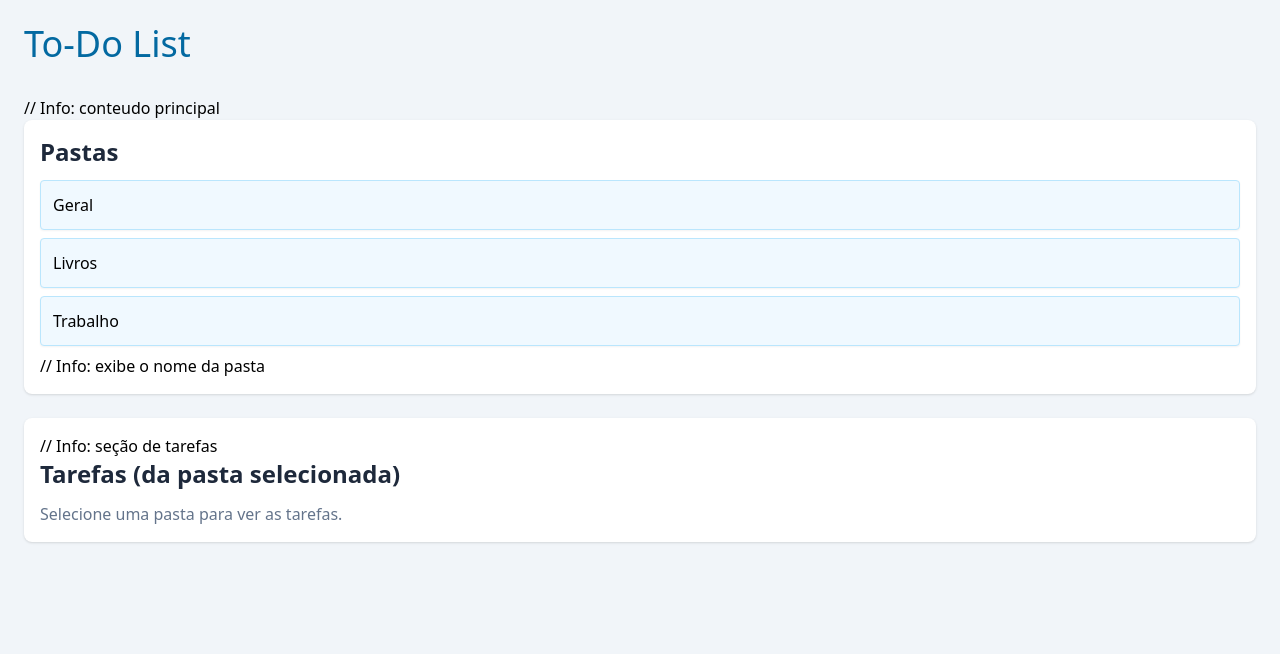
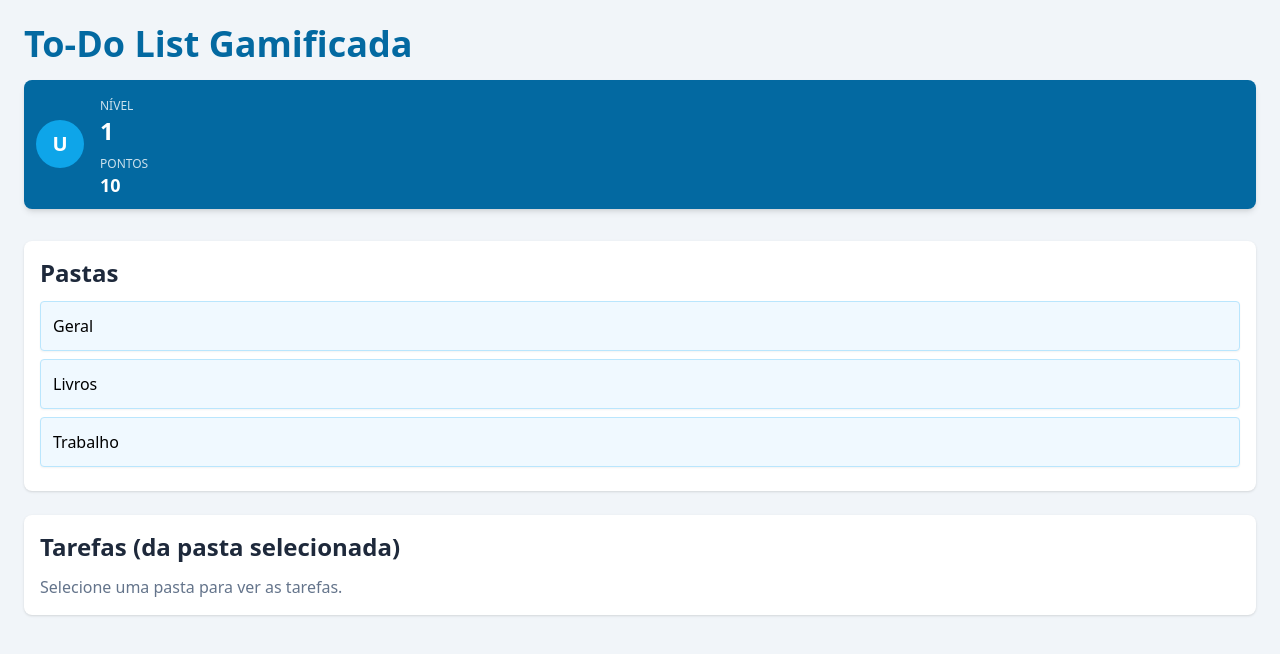
Before and after one commit to Gabriel-Leall/Projetos, a React (Vite) app in the folder To-Do-List/: page / in a window 1280 px wide. Shown: the top 654 px of the page. Built offline with nearby package versions, Linux system fonts and the light colour scheme.

Commit message:
feat(ui): Implementado componentes FolderList, FolderItem e GamificationHeader

```diff
--- a/To-Do-List/src/App.tsx
+++ b/To-Do-List/src/App.tsx
@@ -1,37 +1,39 @@
 // src/App.tsx
-import { useData } from "./context/dataContext";
+import { useData } from './context/dataContext';
+import FolderList from './components/FolderList'; // 1. IMPORTA o FolderList
+import GamificationHeader from './components/GamificationHeader';
 
 function App() {
   const { state } = useData();
+
   return (
-    /* INFO: container principal da página */
     <div className="p-6 bg-slate-100 min-h-screen">
       <header className="mb-8">
-        <h1 className="text-4xl font bold text-sky-700"> To-Do List</h1>
+        <h1 className="text-4xl font-bold text-sky-700 mb-4">
+          To-Do List Gamificada
+        </h1>
+        <GamificationHeader />
       </header>
 
-    // Info: conteudo principal
       <main>
         <section className="mb-6 p-4 bg-white rounded-lg shadow">
-          <h2 className="text-2xl font-semibold text-slate-800 mb-3">Pastas</h2>
-          {state.folders.length === 0 ? (
-            <p className="text-slate-500">
-               Nenhuma pasta criada ainda.
-            </p> ) : (
-              <ul className="list-none p-0"> {/* Info: lista de pastas */}
-                {state.folders.map((folder) => ( // Info: mapeia as pastas do estado e exibe cada uma
-                  <li key={folder.id} className="p-3 mb-2 bg-sky-50 hover:bg-sky-100 rounded shadow-sm border border-sky-200 cursor-pointer"> {folder.name} </li> ))} // Info: exibe o nome da pasta
-              </ul>
-            )}
+          <h2 className="text-2xl font-semibold text-slate-800 mb-3">
+            Pastas
+          </h2>
+          {/* 2. USA o FolderList aqui, passando as pastas do estado como prop */}
+          <FolderList folders={state.folders} />
         </section>
 
-        <section className="p-4 bg-white rounded-lg shadow"> // Info: seção de tarefas
-          <h2 className="text-2xl font-semibold text-slate-800 mb-3"> Tarefas (da pasta selecionada)</h2> {/*TODO: Por agora, uma mensagem. Depois lista de tarefas */}
-          <p className="text-slate-500"> Selecione uma pasta para ver as tarefas.</p>
+        <section className="p-4 bg-white rounded-lg shadow">
+          <h2 className="text-2xl font-semibold text-slate-800 mb-3">
+            Tarefas (da pasta selecionada)
+          </h2>
+          {/* Ainda um placeholder */}
+          <p className="text-slate-500">Selecione uma pasta para ver as tarefas.</p>
         </section>
       </main>
     </div>
   );
 }
 
-export default App;  // Info: container principal da página
+export default App;
--- /dev/null
+++ b/To-Do-List/src/components/FolderItem.tsx
@@ -0,0 +1,20 @@
+// src/components/FolderItem.tsx
+import React from 'react';
+import type { Folder } from '../types'; // Certifica-te que o caminho para 'types' está correto
+                                      // Se FolderItem.tsx está em src/components/, ../types está correto.
+
+interface FolderItemProps {
+  folder: Folder;
+}
+
+const FolderItem: React.FC<FolderItemProps> = ({ folder }) => {
+  return (
+    <li
+      className="p-3 mb-2 bg-sky-50 hover:bg-sky-100 rounded shadow-sm border border-sky-200 cursor-pointer"
+    >
+      {folder.name}
+    </li>
+  );
+};
+
+export default FolderItem;
--- /dev/null
+++ b/To-Do-List/src/components/FolderList.tsx
@@ -0,0 +1,34 @@
+// src/components/FolderList.tsx
+import React from 'react';
+import type { Folder } from '../types';
+import FolderItem from './FolderItem';
+
+// 1. Definir as Props: O que o FolderList espera receber?
+interface FolderListProps {
+  folders: Folder[]; // Um array de objetos do tipo Folder
+}
+
+// 2. Definir o Componente Funcional
+const FolderList: React.FC<FolderListProps> = ({ folders }) => {
+
+
+  // 3. Lógica de Renderização Condicional (opcional, mas bom)
+  if (!folders || folders.length === 0) {
+    return <p className="text-slate-500">Nenhuma pasta para mostrar.</p>;
+  }
+
+  // 4. O "Coração" do Componente: Mapear o array e usar FolderItem
+  return (
+    <ul className="list-none p-0"> {/* Uma lista para conter os itens */}
+      {folders.map(cadaPasta => (
+
+        <FolderItem
+          key={cadaPasta.id}
+          folder={cadaPasta}
+        />
+      ))}
+    </ul>
+  );
+};
+
+export default FolderList;
--- /dev/null
+++ b/To-Do-List/src/components/GamificationHeader.tsx
@@ -0,0 +1,34 @@
+// src/components/GamificationHeader.tsx
+import React from 'react';
+import { useData } from '../context/dataContext';
+
+const GamificationHeader: React.FC = () => {
+  const { state } = useData();
+  const { totalPoints, level } = state.gamification;
+
+  return (
+    // Container principal do "badge" de gamificação/perfil
+    // Removemos o justify-between se este for um bloco mais contido
+    <div className="bg-sky-700 text-white p-3 rounded-lg shadow-md flex items-center space-x-4">
+      {/* Placeholder para o Perfil do Usuário */}
+      <div className="flex-shrink-0 w-12 h-12 bg-sky-500 rounded-full flex items-center justify-center">
+        {/* Idealmente, aqui iria um ícone de usuário ou a foto do perfil */}
+        <span className="text-xl font-bold">U</span>
+      </div>
+
+      {/* Container para Nível e Pontos (empilhados verticalmente) */}
+      <div className="flex flex-col">
+        <div className="level-display">
+          <span className="text-xs font-medium opacity-80">NÍVEL</span>
+          <p className="text-2xl font-bold leading-tight">{level}</p>
+        </div>
+        <div className="points-display mt-1">
+          <span className="text-xs font-medium opacity-80">PONTOS</span>
+          <p className="text-lg font-semibold leading-tight">{totalPoints}</p>
+        </div>
+      </div>
+    </div>
+  );
+};
+
+export default GamificationHeader;
--- a/To-Do-List/src/main.tsx
+++ b/To-Do-List/src/main.tsx
@@ -3,7 +3,7 @@ import React from 'react'
 import ReactDOM from 'react-dom/client'
 import App from './App.tsx'
 import './index.css'
-import { DataProvider } from './context/dataContext.tsx'
+import { DataProvider } from './context/DataContext.tsx'
 
 ReactDOM.createRoot(document.getElementById('root')!).render(
   <React.StrictMode>
```
